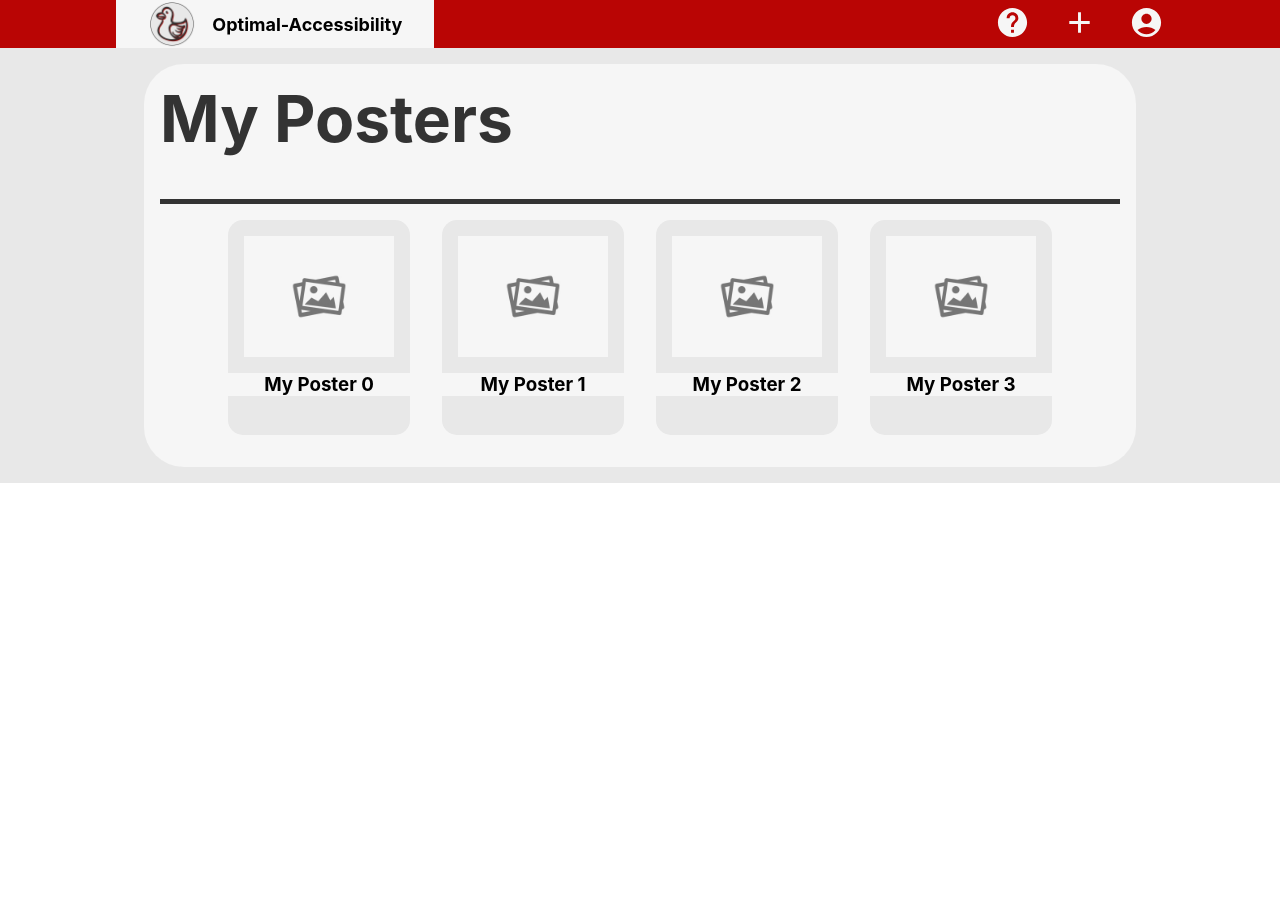
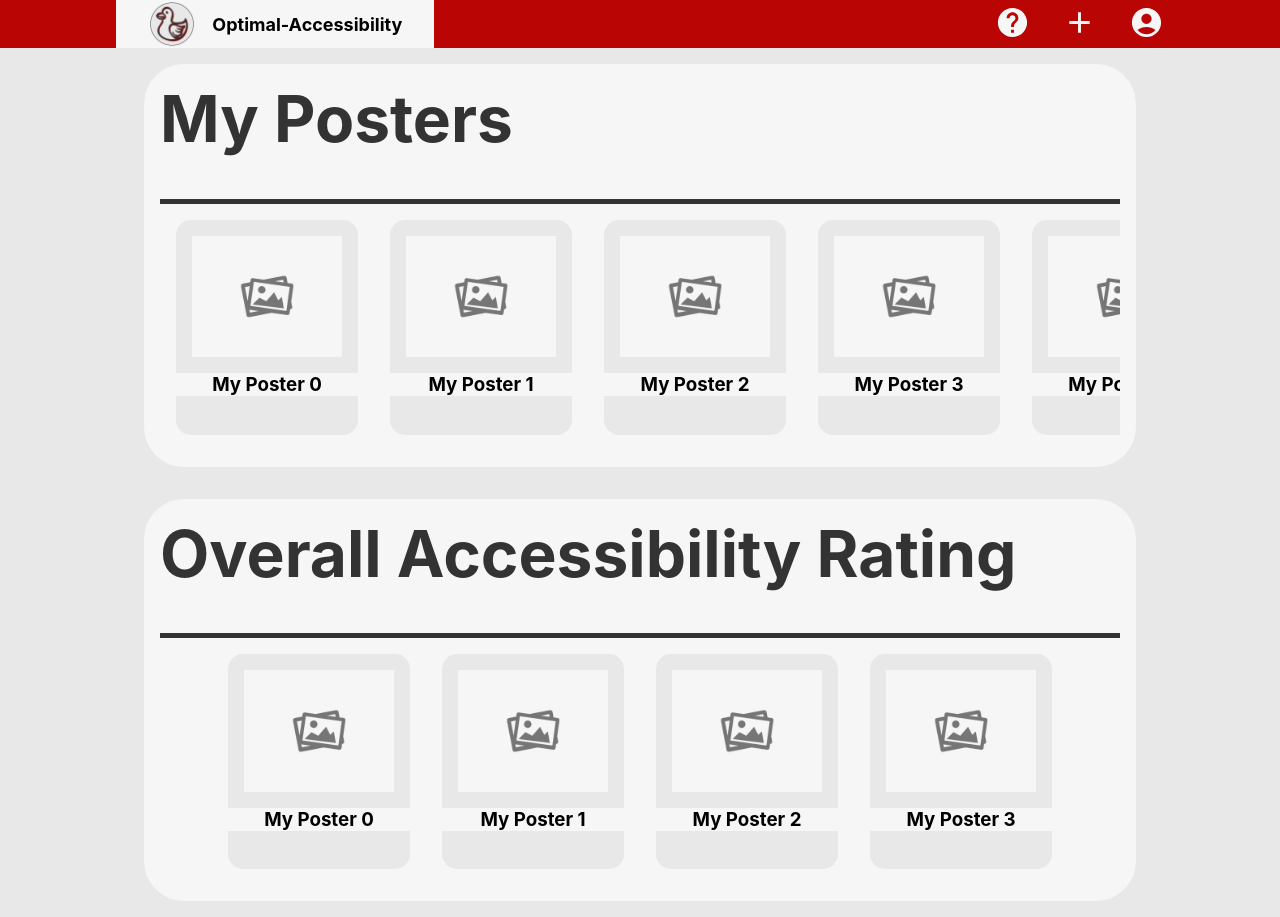
Before and after one commit to TylerAdamMartinez/Optimal-Accessibility, a React (Create React App) app in the folder Application/: page / in a window 1280 px wide. Before the commit the page ends 800 px from the top, so only its background shows below. Built offline with nearby package versions, Linux system fonts and the light colour scheme.

Commit message:
[MyPosterSection] style: update overflow styling
MyPoster Components section overflow is now scrollable

```diff
--- a/Application/src/App.js
+++ b/Application/src/App.js
@@ -1,6 +1,7 @@
 import './App.css';
 import NavBar from './Components/NavBar.js';
 import MyPostersSection from './Components/MyPostersSection';
+import OverallAccessibilitySection from './Components/OverallAccessibilitySection';
 
 function App() {
   return (
@@ -8,6 +9,7 @@ function App() {
       <NavBar />
       <div className="App">
         <MyPostersSection />
+        <OverallAccessibilitySection />
       </div>
     </>
   );
--- a/Application/src/Components/MyPostersSection.css
+++ b/Application/src/Components/MyPostersSection.css
@@ -28,6 +28,5 @@
 
 #InnerMyPostersDiv span {
     display: flex;
-    justify-content: center;
-    align-items: center;
+    overflow-x: scroll;
 }
--- a/Application/src/Components/MyPostersSection.js
+++ b/Application/src/Components/MyPostersSection.js
@@ -11,6 +11,10 @@ function MyPostersSection() {
                     <MyPoster PosterName="My Poster 1" Id={1} />
                     <MyPoster PosterName="My Poster 2" Id={2} />
                     <MyPoster PosterName="My Poster 3" Id={3} />
+                    <MyPoster PosterName="My Poster 4" Id={4} />
+                    <MyPoster PosterName="My Poster 5" Id={5} />
+                    <MyPoster PosterName="My Poster 6" Id={6} />
+                    <MyPoster PosterName="My Poster 7" Id={7} />
                 </span>
             </div>
         </div>
```
